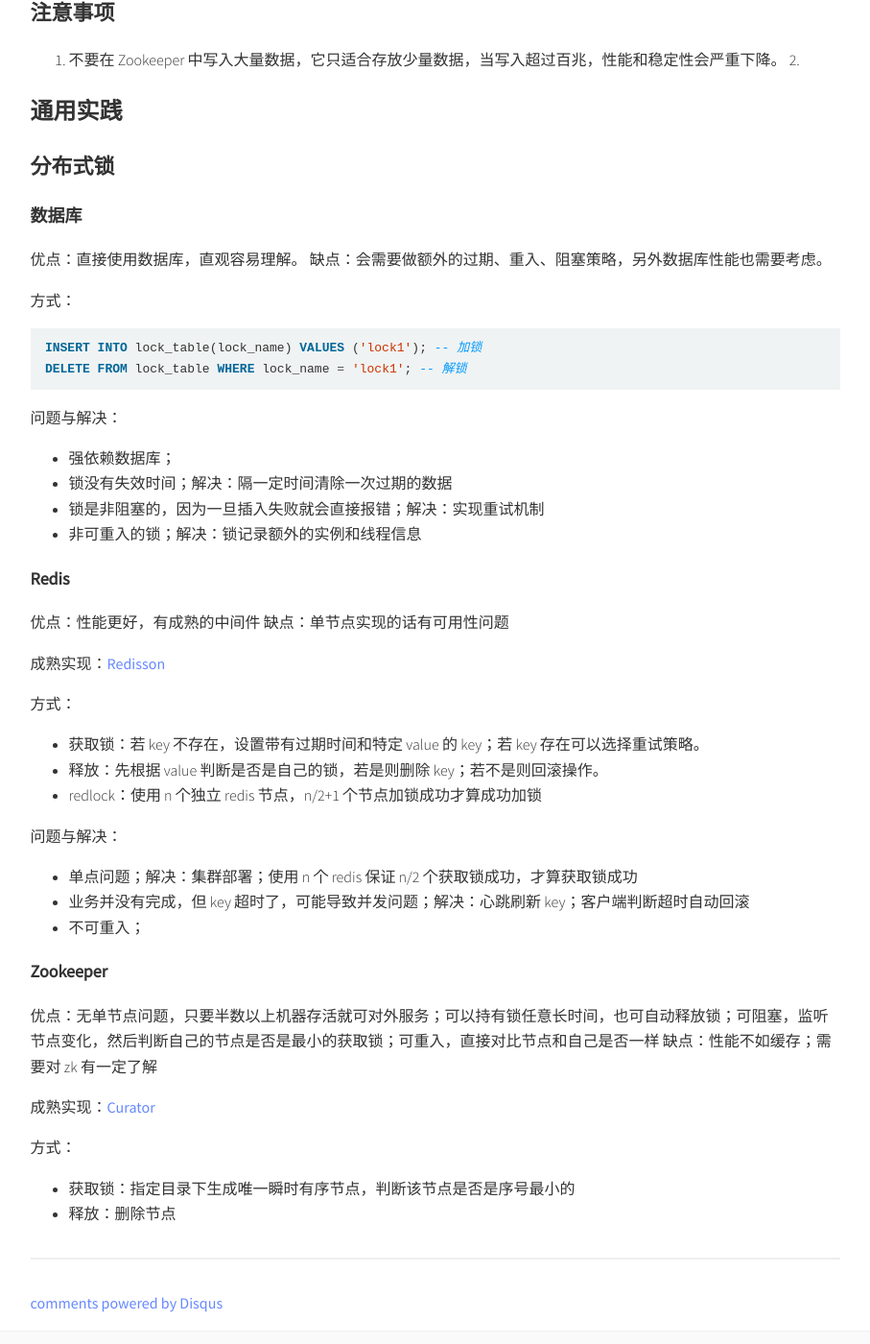
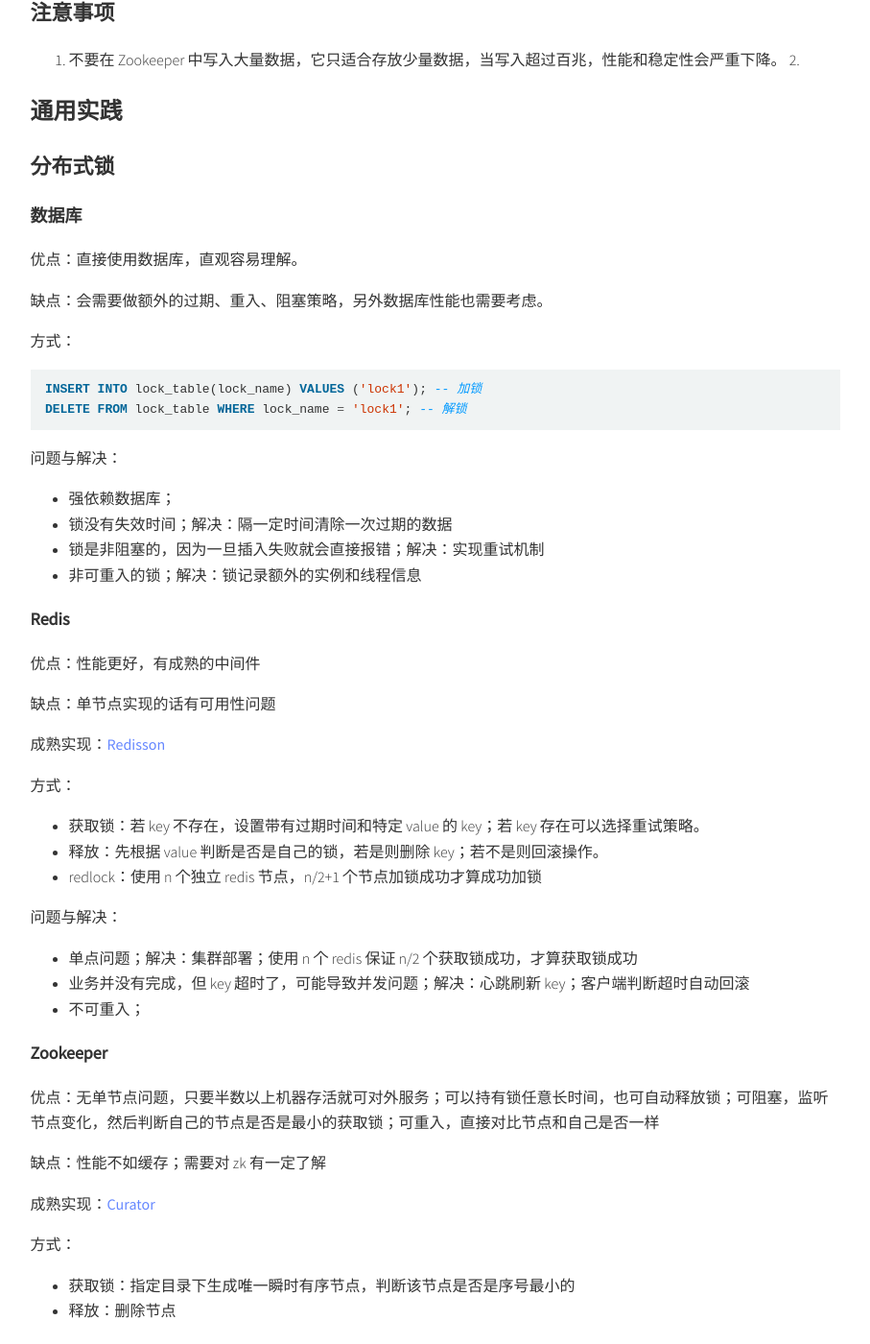
Before and after one commit to summer00/summer00.github.io, a Jekyll site: the page built from _posts/2020-06-23-database-summary.md, in a window 1280 px wide and 1400 px high, scrolled down 17148 px. Shown: the whole window at 96% size, without its empty margins (186-1093 px from the left). Built offline with Jekyll 4.4.1, drawn with Linux system fonts in a browser that asks for light colours; comment, search, counter and statistics services are not loaded; part of the change alters nothing that is shown; some of the changed text lies outside the part shown.

Commit message:
update 2021-03-11

```diff
--- a/_posts/2020-06-23-database-summary.md
+++ b/_posts/2020-06-23-database-summary.md
@@ -369,7 +369,7 @@ ElasticSearch 是一个高性能的分布式搜索引擎。它存储数据的最
 
 1. **写入**：客户端发送请求给任意一个节点，它就是协调节点，由协调节点找到有主分区所在节点，将请求转发给主分区节点，主分区节点处理这个请求，并将结果同步给备份节点，同步达到设置的同步策略后，返回完成给协调节点，协调节点将结果返回给客户端。
 2. **读取**：客户端发送请求给任意一个节点，它就是协调节点，协调节点根据 hash 算出该 doc id 所在的分区号，在负载均衡的方式选择一个主/备份分区执行查询，查询结果返回给协调节点，在返回给客户端。
-3. **搜索**：客户端发送请求给任意一个节点，它就是协调节点，协调节点将请求发给该索引的所有分区（负载均衡方式随机发向一个主分区或副本），这些节点执行搜索将 doc id 返回给协调节点，协调节点汇总排序后，通过 doc id 再拉取完整数据，最终返回给客户端。
+3. **搜索**：客户端发送请求给任意一个节点，它就是协调节点，协调节点将请求发给该索引的所有分区（负载均衡方式随机发向一个主分区或副本），这打他些节点执行搜索将 doc id 返回给协调节点，协调节点汇总排序后，通过 doc id 再拉取完整数据，最终返回给客户端。
 4. **替换，删除内部逻辑**
    1. 替换时会把之前的数据设置为逻辑删除
    2. 部分更新时，与替换一样，会将先前的记录设置为逻辑删除，创建一个新的 document。内部会自动使用乐观锁
@@ -563,6 +563,7 @@ ZooKeeper 作为一个分布式的协调服务框架，主要用来解决分布
 ### 数据库
 
 优点：直接使用数据库，直观容易理解。
+
 缺点：会需要做额外的过期、重入、阻塞策略，另外数据库性能也需要考虑。
 
 方式：
@@ -582,6 +583,7 @@ DELETE FROM lock_table WHERE lock_name = 'lock1'; -- 解锁
 ### Redis
 
 优点：性能更好，有成熟的中间件
+
 缺点：单节点实现的话有可用性问题
 
 成熟实现：[Redisson](https://github.com/redisson/redisson#quick-start)
@@ -601,6 +603,7 @@ DELETE FROM lock_table WHERE lock_name = 'lock1'; -- 解锁
 ### Zookeeper
 
 优点：无单节点问题，只要半数以上机器存活就可对外服务；可以持有锁任意长时间，也可自动释放锁；可阻塞，监听节点变化，然后判断自己的节点是否是最小的获取锁；可重入，直接对比节点和自己是否一样
+
 缺点：性能不如缓存；需要对 zk 有一定了解
 
 成熟实现：[Curator](http://curator.apache.org/)
```
